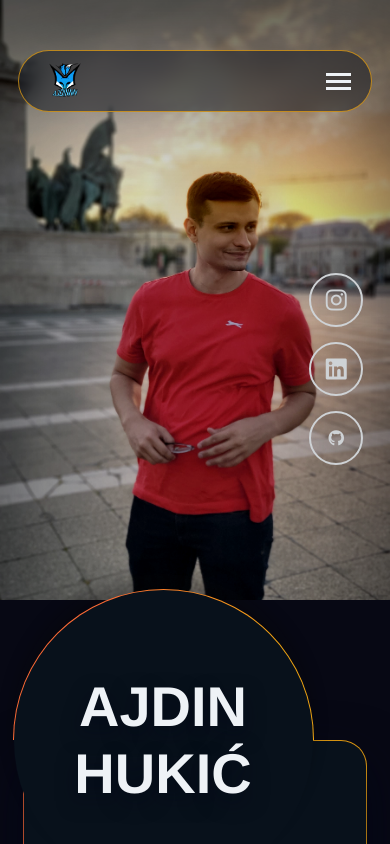
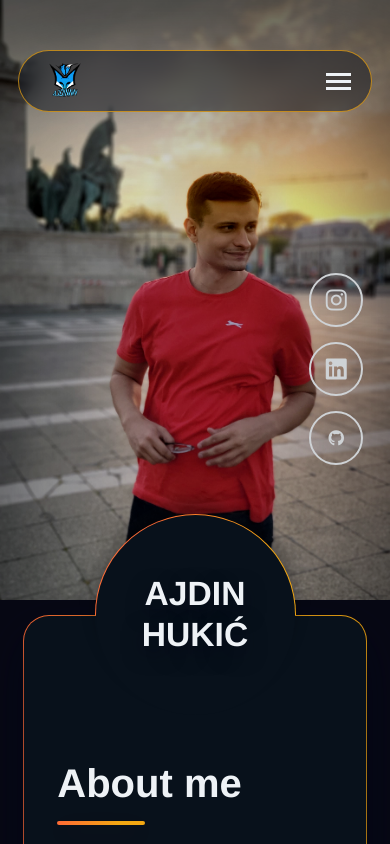
Before and after one commit to AjdiNNN/biography, a Vue app: page / in a window 390 px wide. Shown: the top 844 px of the page. Built offline with nearby package versions, Linux system fonts and the light colour scheme; what @meforma/vue-toaster, vue-ellipse-progress would draw is missing.

Commit message:
Fixed ballon on mobile

```diff
--- a/src/App.vue
+++ b/src/App.vue
@@ -696,6 +696,7 @@ input[type=text], input[type=email], textarea {
 .ballon {
   position: relative;
   z-index: 2;
+  margin: 0 auto;
   width: 400px;
   height: 400px;
   flex: 0 0 auto;
@@ -1191,7 +1192,8 @@ input[type=submit]:hover {
   }
   .right-div {
   width: 100%;
-}
+  padding-top: 0;
+  }
   .language{
     grid-template-columns: none;
   }
@@ -1212,10 +1214,11 @@ input[type=submit]:hover {
     padding-bottom: 0px;
   }
   .ballon {
-    margin-left: 0;
-    margin-top: -11.48em;
-    height: 300px;
-    width: 300px;
+    margin: 0 auto;
+    font-size: .6rem;
+    margin-top: -8.4rem;
+    height: 200px;
+    width: 200px;
   }
 
 .ballon::before {
```
